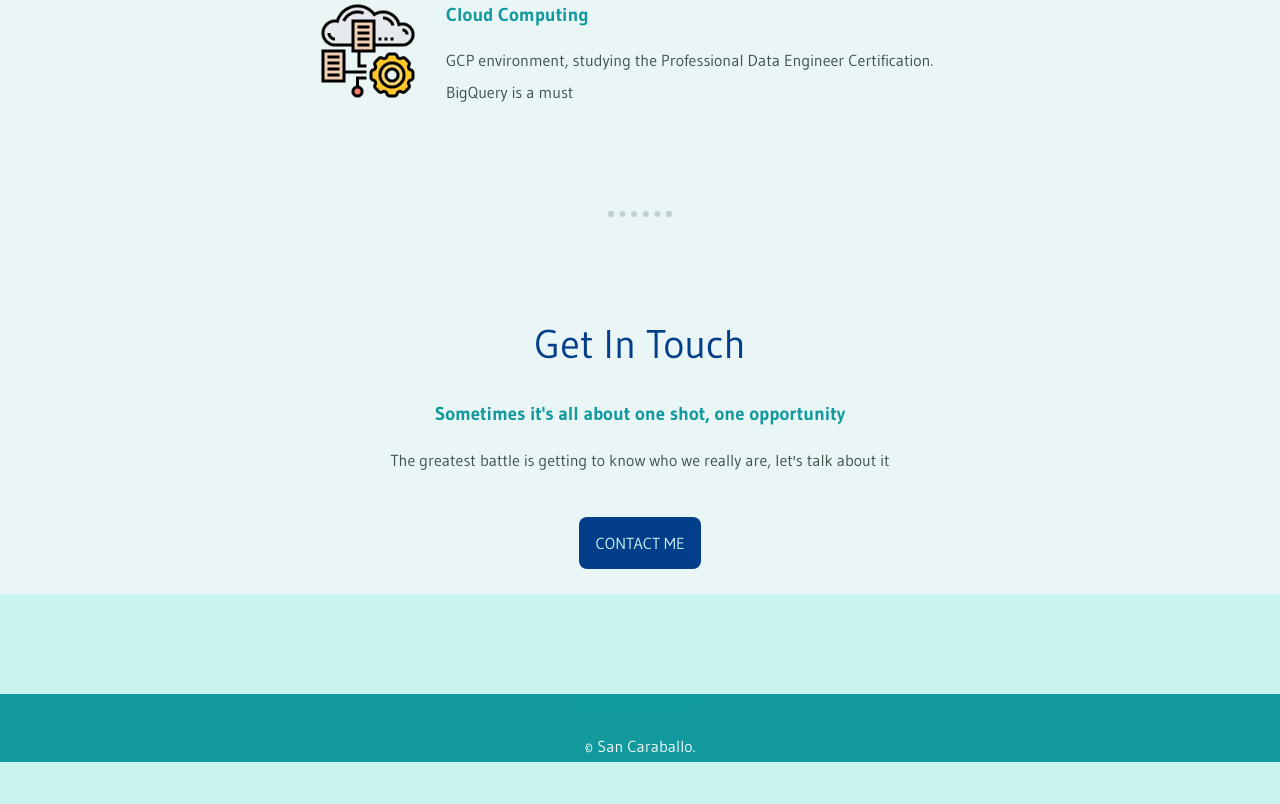
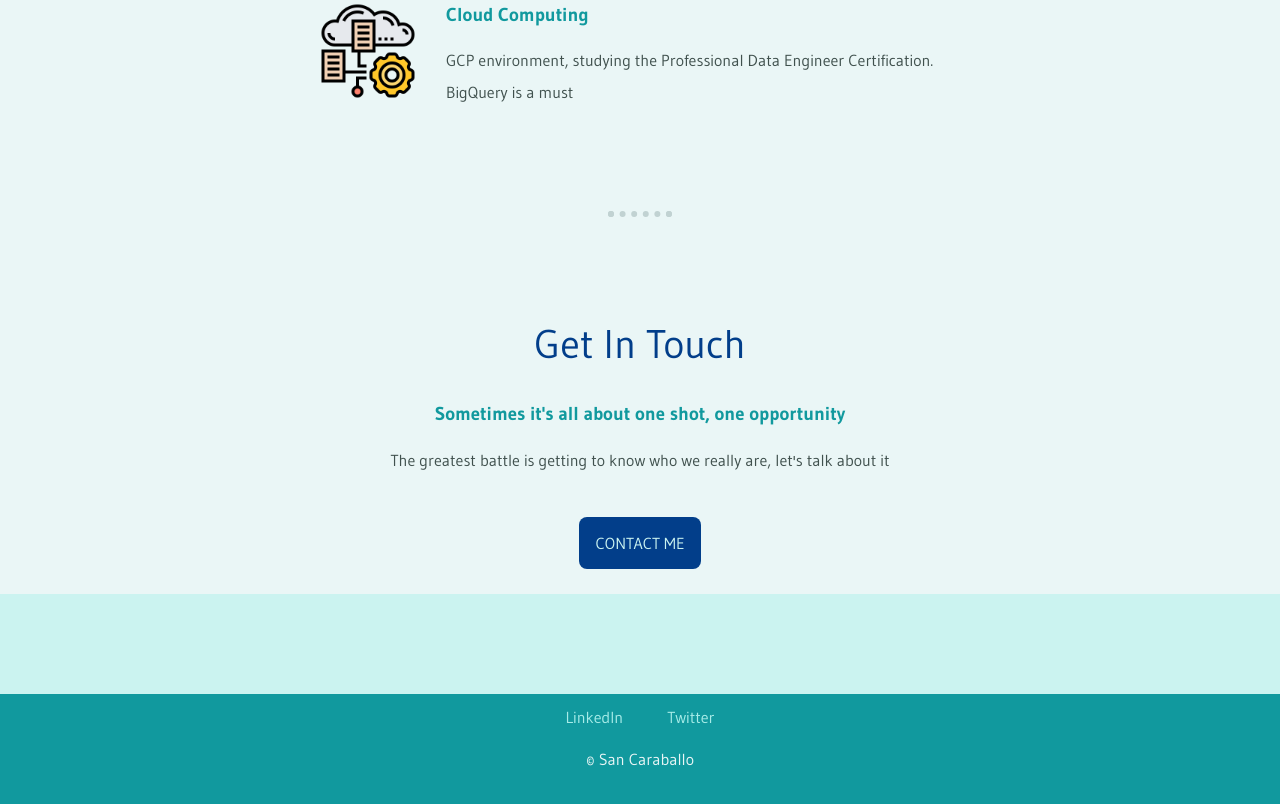
Before and after one commit to sancara/WebDevelopment, a plain HTML site: page Portfolio/index.html in a window 1280 px wide. Shown: the part 1903-2707 px from the top of the page. Before the commit the page ends 2681 px from the top, so only its background shows below. Drawn offline with Linux system fonts and the light colour scheme; a web font is replaced by a local one.

Commit message:
style.css: footer almost done

```diff
--- a/Portfolio/css/style.css
+++ b/Portfolio/css/style.css
@@ -18,8 +18,7 @@ h2 {
   font-weight: 100;
 }
 
-h3,
-a {
+h3 {
   color: #11999e;
 }
 
@@ -32,6 +31,13 @@ hr {
   border-bottom: none;
   width: 4%;
   margin: 8% auto;
+}
+
+a {
+  color: #a7ece8;
+  text-decoration: none;
+  font-family: "Gudea", sans-serif;
+  margin: 10px 20px;
 }
 
 .container {
@@ -47,6 +53,7 @@ hr {
 .bottom-container {
   background-color: #11999e;
   color: #eaf6f6;
+  padding: 1% 0 1%;
 }
 
 .top-cloud {
--- a/Portfolio/index.html
+++ b/Portfolio/index.html
@@ -166,7 +166,7 @@
     <div class="bottom-container">
       <a class="footer-link" href="https://www.linkedin.com/in/santicaraballo">LinkedIn</a>
       <a class="footer-link" href="https://twitter.com/sancaraballo">Twitter</a>
-      <p>© San Caraballo.</p>
+      <p>© San Caraballo</p>
     </div>
   </body>
 </html>
```
